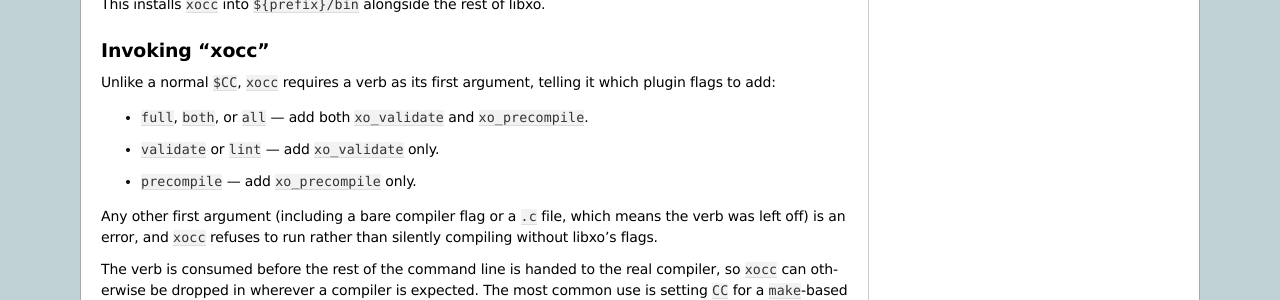
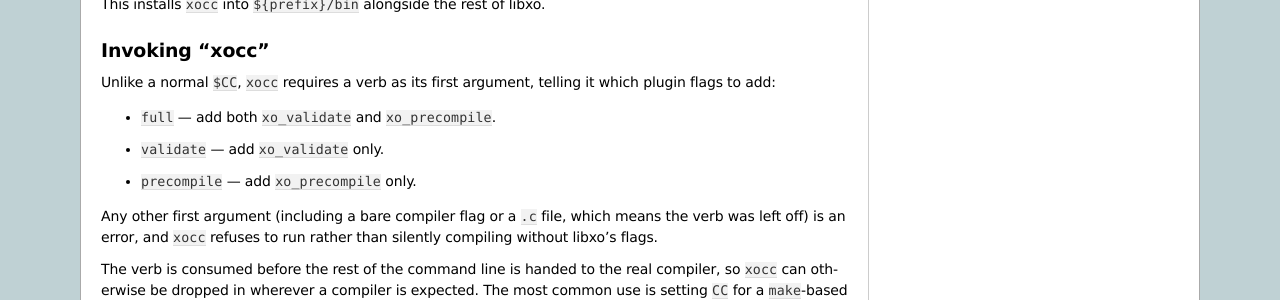
Before and after one commit to Juniper/libxo, a Sphinx documentation site: the page built from doc/xocc.rst, in a window 1280 px wide. Shown: the part 708-1008 px from the top of the page. Built offline with Sphinx 7.4.7, drawn with Linux system fonts in a browser that asks for light colours.

Commit message:
aliases don't need documented

```diff
--- a/doc/xocc.rst
+++ b/doc/xocc.rst
@@ -55,9 +55,8 @@ Invoking "xocc"
 Unlike a normal `$CC`, `xocc` requires a verb as its first argument,
 telling it which plugin flags to add:
 
-- `full`, `both`, or `all` — add both `xo_validate` and
-  `xo_precompile`.
-- `validate` or `lint` — add `xo_validate` only.
+- `full` — add both `xo_validate` and `xo_precompile`.
+- `validate` — add `xo_validate` only.
 - `precompile` — add `xo_precompile` only.
 
 Any other first argument (including a bare compiler flag or a `.c`
```
